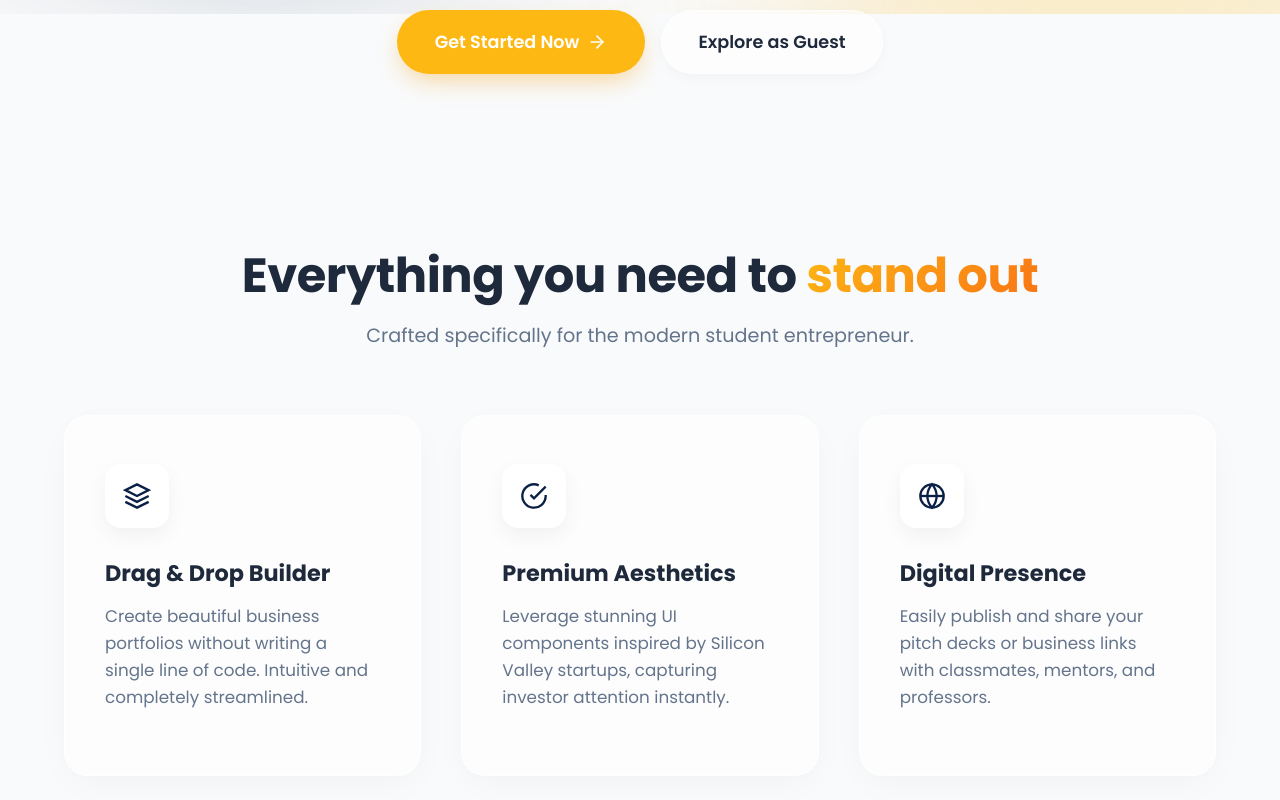
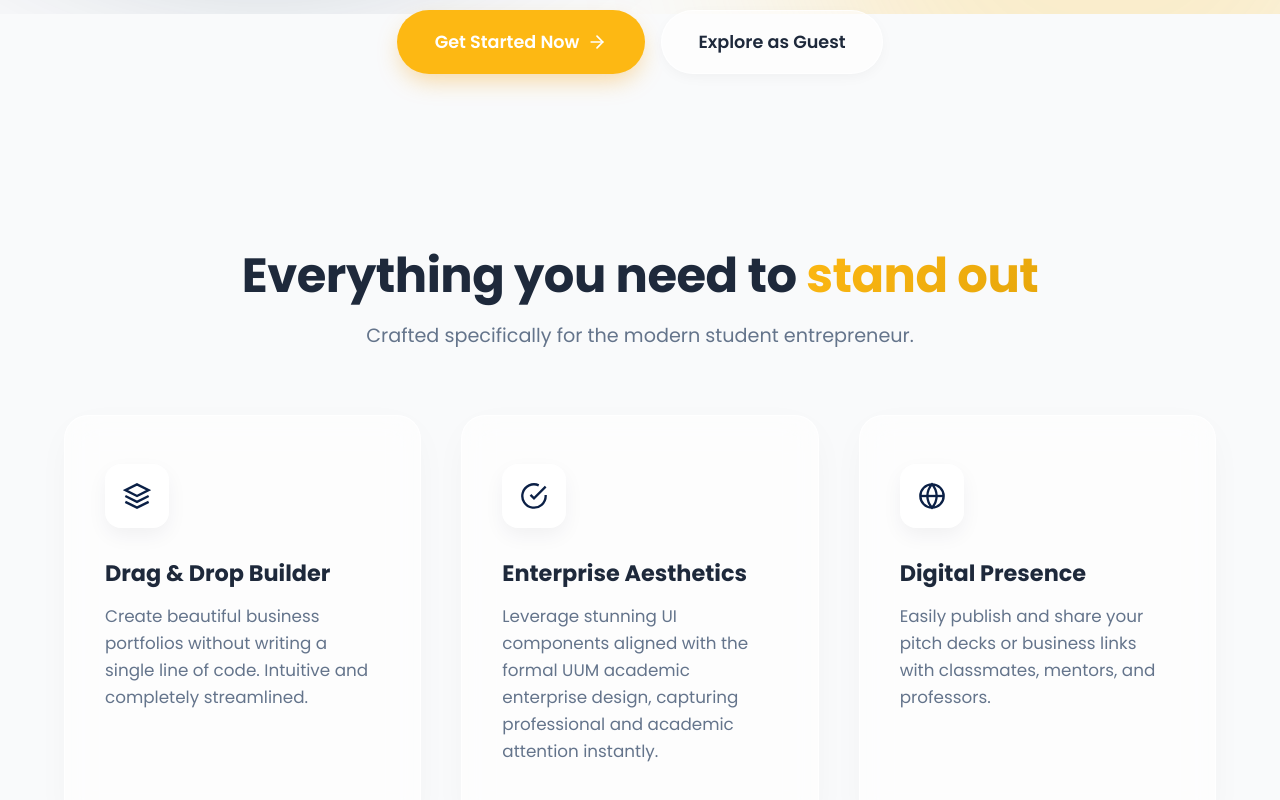
Before and after one commit to mondayrx8/dummytest2, a React (Vite) app in the folder client/: page / in a window 1280 px wide. Shown: the part 786-1586 px from the top of the page. Built offline with nearby package versions, Linux system fonts and the light colour scheme; no server answers.

Commit message:
Fix Bugs

```diff
--- a/client/src/components/LandingPage.css
+++ b/client/src/components/LandingPage.css
@@ -1,13 +1,13 @@
 /* ============================================ */
-/* LANDING PAGE - PREMIUM SILICON VALLEY STYLE */
+/* LANDING PAGE - UUM ENTERPRISE STYLE */
 /* ============================================ */
 
 .landing-page {
     /* Map to root variables from styles.css */
-    --lp-primary: var(--primary-color, #1E3A8A);
-    --lp-accent: var(--secondary-color, #F59E0B);
-    --lp-accent-hover: var(--secondary-hover, #D97706);
-    --lp-bg: var(--bg-color, #F8FAFC);
+    --lp-primary: var(--primary-color, #0B2046);
+    --lp-accent: var(--secondary-color, #FDB813);
+    --lp-accent-hover: var(--secondary-hover, #E6A60B);
+    --lp-bg: var(--bg-color, #F9FAFB);
     --lp-surface: var(--bg-surface, #FFFFFF);
     --lp-text: var(--text-color, #1E293B);
     --lp-text-muted: var(--text-muted, #64748B);
@@ -41,13 +41,13 @@
     animation: slowFloat 20s ease-in-out infinite alternate;
 }
 
-.blob-blue {
+.blob-navy {
     top: -10%; left: -10%;
     width: 60vw; height: 60vw;
     background: var(--lp-primary);
 }
 
-.blob-orange {
+.blob-gold {
     bottom: -20%; right: -10%;
     width: 50vw; height: 50vw;
     background: var(--lp-accent);
@@ -65,14 +65,14 @@
 /* ============================================ */
 
 .text-gradient-primary {
-    background: linear-gradient(135deg, var(--lp-primary) 0%, #3B82F6 100%);
+    background: linear-gradient(135deg, var(--lp-primary) 0%, #081736 100%);
     -webkit-background-clip: text;
     -webkit-text-fill-color: transparent;
     background-clip: text;
 }
 
-.text-gradient-orange {
-    background: linear-gradient(135deg, var(--lp-accent) 0%, #F97316 100%);
+.text-gradient-gold {
+    background: linear-gradient(135deg, var(--lp-accent) 0%, #E6A60B 100%);
     -webkit-background-clip: text;
     -webkit-text-fill-color: transparent;
     background-clip: text;
--- a/client/src/components/LandingPage.jsx
+++ b/client/src/components/LandingPage.jsx
@@ -45,8 +45,8 @@ const LandingPage = () => {
         <div className="landing-page">
             {/* Background elements */}
             <div className="blobs-container">
-                <div className="blob blob-blue"></div>
-                <div className="blob blob-orange"></div>
+                <div className="blob blob-navy"></div>
+                <div className="blob blob-gold"></div>
             </div>
 
             {/* Hero Section */}
@@ -83,7 +83,7 @@ const LandingPage = () => {
             {/* Features Section */}
             <section className="features-section">
                 <div className="section-header animate-on-scroll">
-                    <h2 className="section-title">Everything you need to <span className="text-gradient-orange">stand out</span></h2>
+                    <h2 className="section-title">Everything you need to <span className="text-gradient-gold">stand out</span></h2>
                     <p className="section-description">Crafted specifically for the modern student entrepreneur.</p>
                 </div>
 
@@ -100,8 +100,8 @@ const LandingPage = () => {
                         <div className="feature-icon-wrapper">
                             <svg viewBox="0 0 24 24" fill="none" stroke="currentColor" strokeWidth="2"><path d="M22 11.08V12a10 10 0 1 1-5.93-9.14"/><polyline points="22 4 12 14.01 9 11.01"/></svg>
                         </div>
-                        <h3 className="feature-card-title">Premium Aesthetics</h3>
-                        <p className="feature-card-text">Leverage stunning UI components inspired by Silicon Valley startups, capturing investor attention instantly.</p>
+                        <h3 className="feature-card-title">Enterprise Aesthetics</h3>
+                        <p className="feature-card-text">Leverage stunning UI components aligned with the formal UUM academic enterprise design, capturing professional and academic attention instantly.</p>
                     </div>
 
                     <div className="feature-card glass-card animate-on-scroll delay-3">
```
